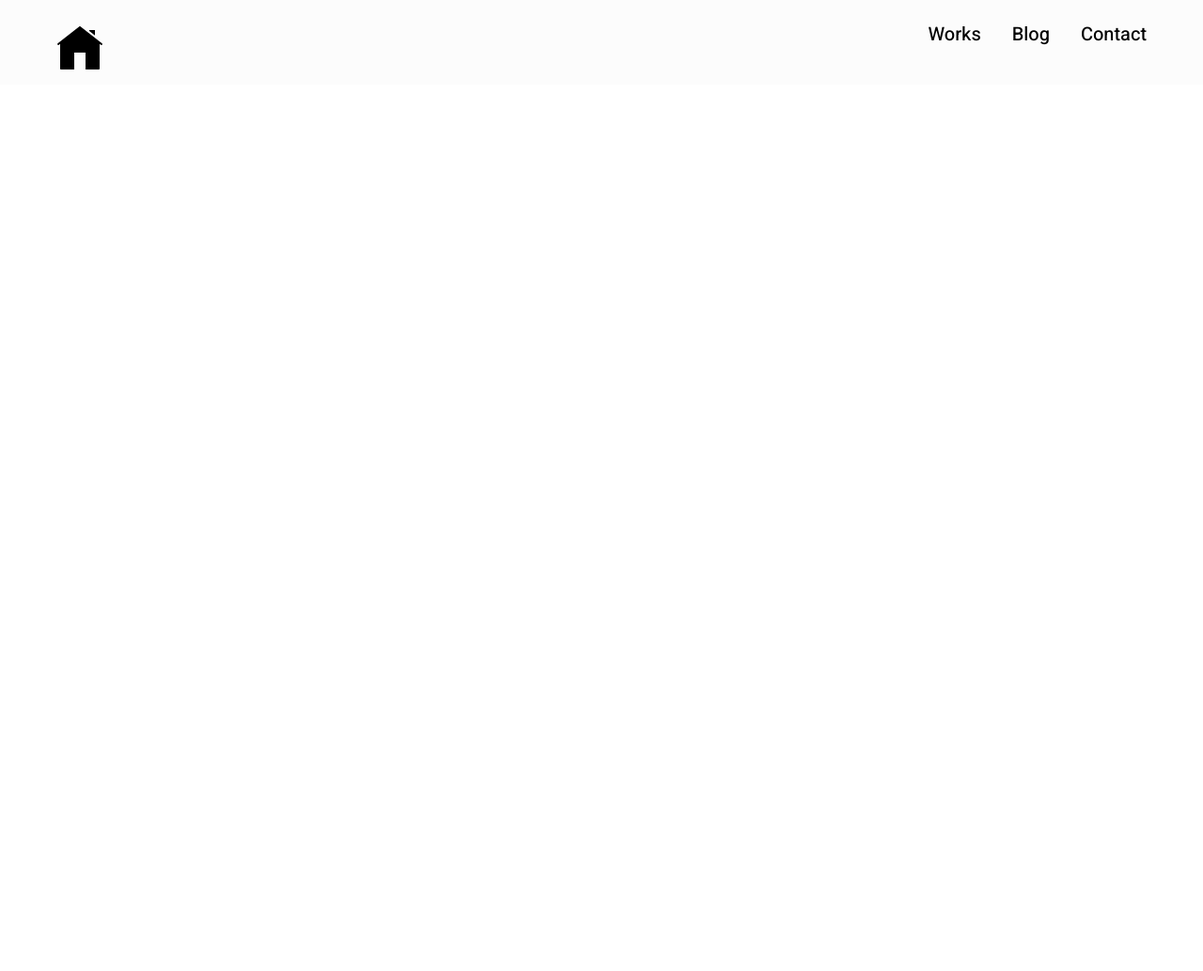
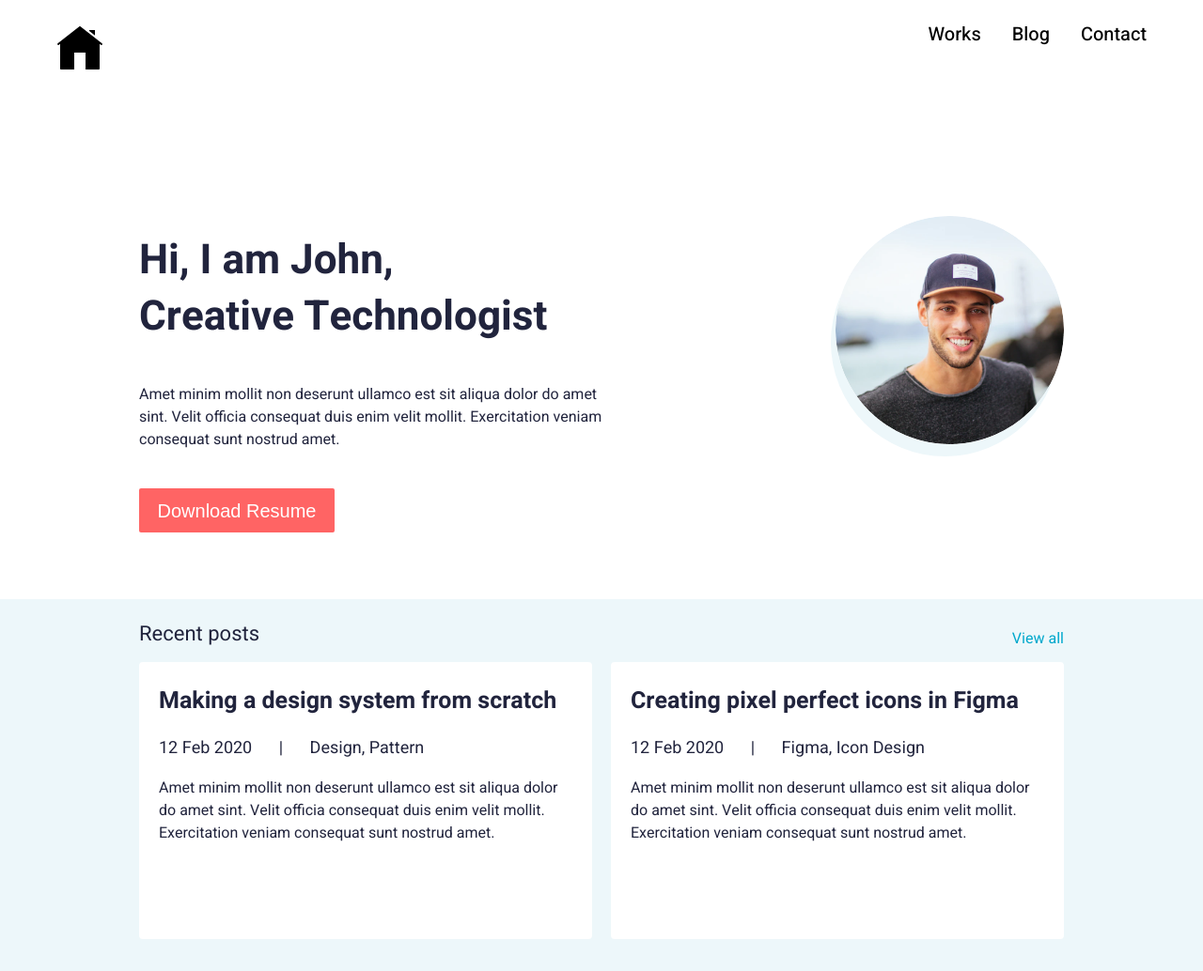
Before and after one commit to gugatchulukhadzedoit04-debug/Homework11, a plain HTML site: page index.html in a window 1280 px wide. Shown: the whole page at 94% size. Before the commit the page ends 800 px from the top, so only its background shows below. Drawn offline with Linux system fonts and the light colour scheme.

Commit message:
Desktop Main
profile and posts section finished, 1 more section needs to be added. all of this styled for desktop browser settings.

```diff
--- a/css/reset.css
+++ b/css/reset.css
@@ -134,4 +134,5 @@ a {
 button {
   padding: 0px;
   border: none;
+  cursor: pointer;
 }
--- a/css/styles.css
+++ b/css/styles.css
@@ -3,11 +3,13 @@ body {
   font-family: "Heebo", sans-serif;
 }
 
+/* header section from here */
+
 .head-style {
   height: 90px;
   position: sticky;
   top: 0;
-  background-color: #fcfcfc;
+  background-color: #fff;
 }
 
 .navigation {
@@ -28,3 +30,139 @@ body {
   line-height: 100%;
   color: #000;
 }
+
+/* profile section from here */
+
+.introduction {
+  display: flex;
+  justify-content: space-between;
+  padding: 0px 148px;
+  margin-top: 140px;
+  margin-bottom: 71px;
+}
+
+.profile-section {
+  display: flex;
+  flex-direction: column;
+  row-gap: 40px;
+  margin-top: 18px;
+}
+
+.profile-intro {
+  font-size: 44px;
+  font-weight: 700;
+  line-height: 60px;
+  color: #21243d;
+  max-width: 506px;
+}
+
+.profile-intro-desc {
+  font-size: 16px;
+  font-weight: 400;
+  line-height: 150%;
+  color: #21243d;
+  max-width: 497px;
+  min-height: 66px;
+}
+
+.profile-download {
+  width: 208px;
+  height: 47px;
+  background-color: #ff6464;
+  color: #fff;
+  font-size: 20px;
+  font-weight: 500;
+  line-height: 100%;
+  border-radius: 2px;
+}
+
+.prof-pic-main {
+  width: 243px;
+  height: 243px;
+  border-radius: 50%;
+  box-shadow: -5px 13px 0 0 #edf7fa;
+}
+
+/* card section from here */
+
+.posts {
+  width: 100%;
+  height: 396px;
+  background-color: #edf7fa;
+}
+
+.posts-container {
+  padding: 0px 148px;
+}
+
+.posts-nav ul {
+  display: flex;
+  justify-content: space-between;
+  align-items: center;
+}
+
+.recent {
+  margin-top: 7px;
+}
+
+.recent h2 {
+  font-size: 22px;
+  font-weight: 400;
+  line-height: 60px;
+  color: #21243d;
+}
+
+.viewing {
+  margin-top: 17px;
+}
+
+.viewing a {
+  font-size: 16px;
+  font-weight: 400;
+  line-height: 100%;
+  color: #00a8cc;
+}
+
+.post-card-container {
+  display: flex;
+  justify-content: space-between;
+  margin-bottom: 32px;
+  height: 295px;
+  column-gap: 20px;
+}
+
+.post-card {
+  width: 50%;
+  height: 295px;
+  background-color: #fff;
+  border-radius: 4px;
+  padding: 23px 24px 7px 21px;
+}
+
+.post-card h2 {
+  font-size: 25px;
+  font-weight: 700;
+  line-height: 150%;
+  color: #21243d;
+}
+
+.post-card h5 {
+  font-size: 18px;
+  font-weight: 400;
+  line-height: 150%;
+  color: #21243d;
+  padding: 17px 0px;
+}
+
+.line {
+  padding: 0px 24px;
+}
+
+.post-card p {
+  font-size: 16px;
+  font-weight: 400;
+  line-height: 150%;
+  color: #21243d;
+}
+
+/* featured works section from here */
--- a/index.html
+++ b/index.html
@@ -10,7 +10,7 @@
   </head>
   <body>
     <header class="head-style">
-      <nav class="navigation container">
+      <nav class="navigation">
         <a href="#">
           <img src="./images/logo.svg" alt="logo" />
         </a>
@@ -23,8 +23,58 @@
       </nav>
     </header>
     <main>
-      <section class="introduction"></section>
-      <section></section>
+      <section class="introduction container">
+        <div class="profile-section">
+          <h1 class="profile-intro">
+            Hi, I am John,<br />Creative Technologist
+          </h1>
+          <p class="profile-intro-desc">
+            Amet minim mollit non deserunt ullamco est sit aliqua dolor do amet
+            sint. Velit officia consequat duis enim velit mollit. Exercitation
+            veniam consequat sunt nostrud amet.
+          </p>
+          <button class="profile-download">Download Resume</button>
+        </div>
+        <img
+          src="./images/profile-main.png"
+          alt="profile picture"
+          class="prof-pic-main"
+        />
+      </section>
+      <section class="posts">
+        <div class="posts-container">
+          <div class="posts-nav">
+            <ul>
+              <li class="recent">
+                <h2>Recent posts</h2>
+              </li>
+              <li class="viewing"><a href="#">View all</a></li>
+            </ul>
+          </div>
+          <div class="post-card-container">
+            <div class="post-card">
+              <h2>Making a design system from scratch</h2>
+              <h5>12 Feb 2020 <span class="line">|</span> Design, Pattern</h5>
+              <p>
+                Amet minim mollit non deserunt ullamco est sit aliqua dolor do
+                amet sint. Velit officia consequat duis enim velit mollit.
+                Exercitation veniam consequat sunt nostrud amet.
+              </p>
+            </div>
+            <div class="post-card">
+              <h2>Creating pixel perfect icons in Figma</h2>
+              <h5>
+                12 Feb 2020 <span class="line">|</span> Figma, Icon Design
+              </h5>
+              <p>
+                Amet minim mollit non deserunt ullamco est sit aliqua dolor do
+                amet sint. Velit officia consequat duis enim velit mollit.
+                Exercitation veniam consequat sunt nostrud amet.
+              </p>
+            </div>
+          </div>
+        </div>
+      </section>
       <section></section>
     </main>
     <footer></footer>
```
